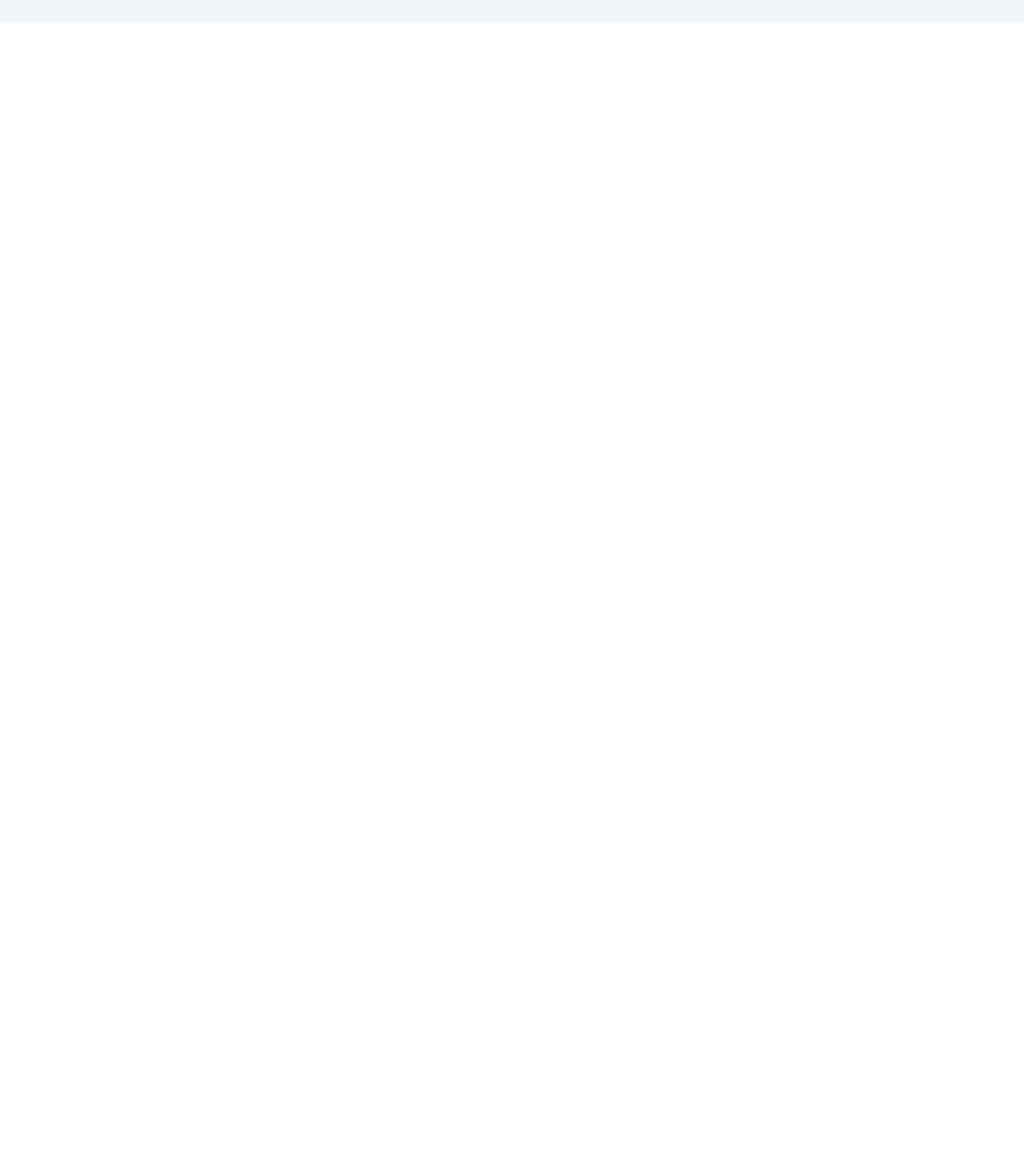
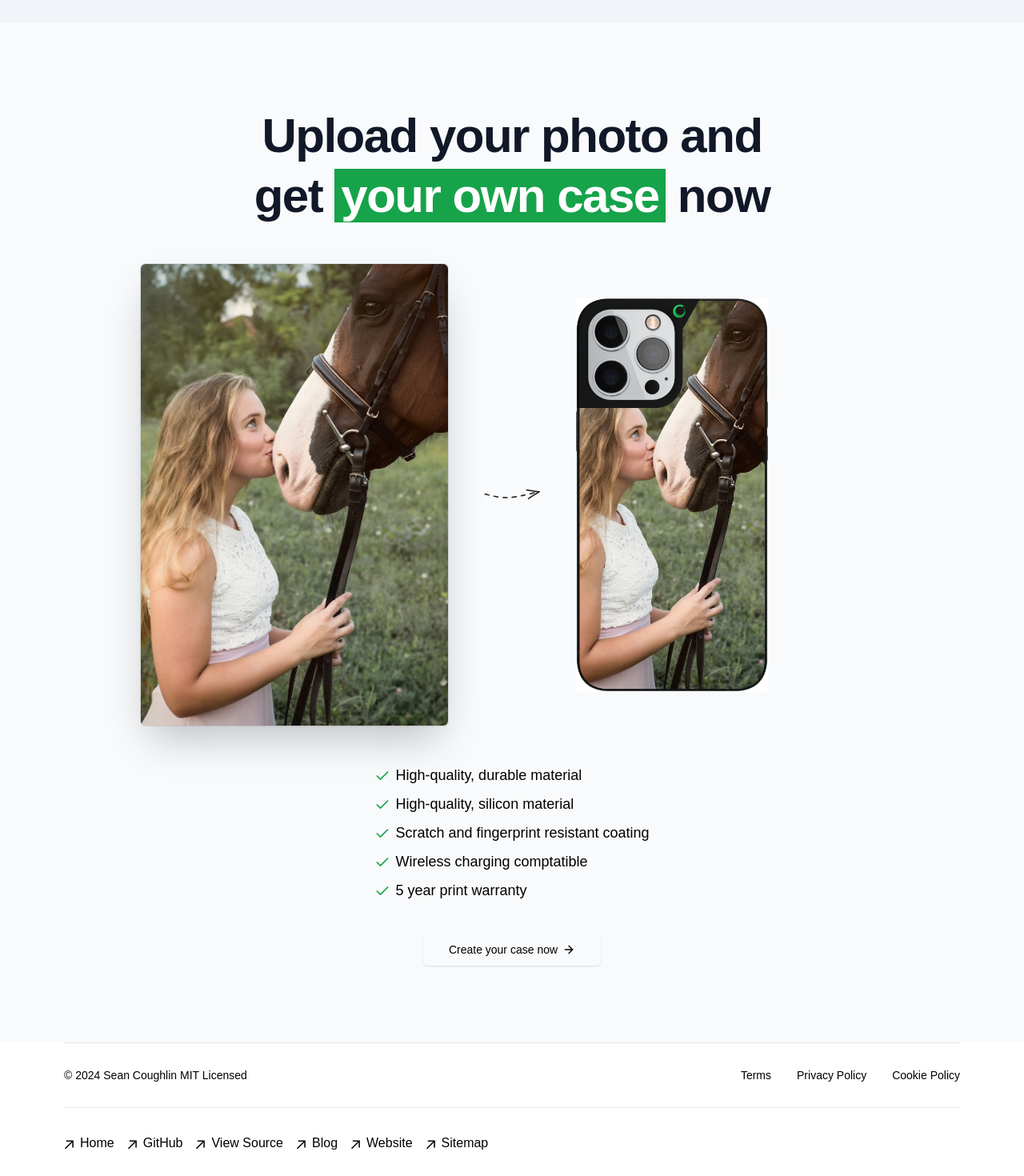
Before and after one commit to Scc33/portfolio, a Next.js app: page /ecommerce in a window 1280 px wide. Shown: the part 2820-4290 px from the top of the page at 80% size. Before the commit the page ends 2848 px from the top, so only its background shows below. Built offline with nearby package versions, Linux system fonts and the light colour scheme; no server answers; a web font is replaced by a local one.

Commit message:
Finish ecommerce landing page

```diff
--- a/app/components/Footer.tsx
+++ b/app/components/Footer.tsx
@@ -1,6 +1,9 @@
 import Link from "next/link";
 
 const navItems = {
+    "/": {
+        name: "Home"
+    },
     "https://github.com/Scc33": {
         name: "GitHub"
     },
--- /dev/null
+++ b/app/ecommerce/components/Footer.tsx
@@ -0,0 +1,31 @@
+import Link from "next/link";
+import MaxWidthWrapper from "./MaxWidthWrapper";
+import GlobalFooter from "../../components/Footer";
+
+const Footer = () => {
+    return (
+        <footer className="bg-white h-20 relative">
+            <MaxWidthWrapper>
+                <div className="border-t border-gray-200" />
+                <div className="h-full flex flex-col md:flex-row md:justify-between justify-center items-center">
+                    <div className="text-center md:text-left pb-2 md:pb-0">
+                        <p className="text-sm text-muted-foreground">
+                            &copy; {new Date().getFullYear()} Sean Coughlin MIT Licensed
+                        </p>
+                    </div>
+                    <div className="flex items-center justify-center">
+                        <div className="flex space-x-8">
+                            <Link href="#" className="text-sm text-muted-foreground hover:text-gray-600">Terms</Link>
+                            <Link href="#" className="text-sm text-muted-foreground hover:text-gray-600">Privacy Policy</Link>
+                            <Link href="#" className="text-sm text-muted-foreground hover:text-gray-600">Cookie Policy</Link>
+                        </div>
+                    </div>
+                </div>
+                <div className="border-b border-gray-200" />
+                <GlobalFooter />
+            </MaxWidthWrapper>
+        </footer>
+    );
+};
+
+export default Footer;
--- a/app/ecommerce/layout.tsx
+++ b/app/ecommerce/layout.tsx
@@ -1,5 +1,6 @@
 import { Recursive } from 'next/font/google'
 import Navbar from './components/Navbar'
+import Footer from './components/Footer'
 
 const recursive = Recursive({ subsets: ['latin'] })
 
@@ -12,6 +13,7 @@
       <div className={recursive.className}>
         <Navbar />
         {children}
+        <Footer />
       </div>
   )
 }
--- a/app/ecommerce/page.tsx
+++ b/app/ecommerce/page.tsx
@@ -1,9 +1,11 @@
 import Image from "next/image";
 import MaxWidthWrapper from "./components/MaxWidthWrapper";
-import { Check, Star } from "lucide-react";
+import { ArrowRight, Check, Star } from "lucide-react";
 import Phone from "./components/Phone";
 import { Icons } from "./components/Icons";
 import Reviews from "./components/Reviews";
+import Link from "next/link";
+import { buttonVariants } from "./components/button";
 
 export default function Page() {
     return (
@@ -254,9 +256,7 @@
                                 ))}
                             </div>
                             <div className="text-lg leading-8">
-                                <p>
-                                    &quot;The case rocks. Enough said.&quot;
-                                </p>
+                                <p>&quot;The case rocks. Enough said.&quot;</p>
                             </div>
                             <div className="flex gap-4 mt-2">
                                 <Image
@@ -280,9 +280,86 @@
                     </div>
                 </MaxWidthWrapper>
 
-                <div className='pt-16'>
+                <div className="pt-16">
                     <Reviews />
                 </div>
+            </section>
+            <section>
+                <MaxWidthWrapper className="py-24">
+                    <div className="mb-12 px-6 lg:px-8">
+                        <div className="mx-auto max-w-2xl sm:text-center">
+                            <h2 className="order-1 mt-2 tracking-tight text-center text-balance !leading-tight font-bold text-5xl md:text-6xl text-gray-900">
+                                Upload your photo and get{" "}
+                                <span className="relative px-2 bg-green-600 text-white">
+                                    your own case
+                                </span>{" "}
+                                now
+                            </h2>
+                        </div>
+                    </div>
+
+                    <div className="mx-auto max-w-6xl px-6 lg:px-8">
+                        <div className="relative flex flex-col items-center md:grid grid-cols-2 gap-40">
+                            <Image
+                                src="/ecommerce/arrow.png"
+                                className="absolute top-[25rem] md:top-1/2 -translate-y-1/2 z-10 left-1/2 -translate-x-1/2 rotate-90 md:rotate-0"
+                                alt="Arrow"
+                                width={80}
+                                height={80}
+                            />
+
+                            <div className="relative h-80 md:h-full w-full md:justify-self-end max-w-sm rounded-xl bg-gray-900/5 ring-inset ring-gray-900/10 lg:rounded-2xl">
+                                <Image
+                                    src="/ecommerce/horse.jpg"
+                                    className="rounded-md object-cover bg-white shadow-2xl ring-1 ring-gray-900/10 h-full w-full"
+                                    alt="Horse"
+                                    width={400}
+                                    height={400}
+                                />
+                            </div>
+
+                            <Phone
+                                className="w-60"
+                                imgSrc="/ecommerce/horse_phone.jpg"
+                            />
+                        </div>
+                    </div>
+                    <ul className="mx-auto mt-12 max-w-prose sm:text-lg space-y-2 w-fit">
+                        <li className="w-fit">
+                            <Check className="h-5 w-5 inline mr-1.5 text-green-600" />
+                            High-quality, durable material
+                        </li>
+                        <li className="w-fit">
+                            <Check className="h-5 w-5 inline mr-1.5 text-green-600" />
+                            High-quality, silicon material
+                        </li>
+                        <li className="w-fit">
+                            <Check className="h-5 w-5 inline mr-1.5 text-green-600" />
+                            Scratch and fingerprint resistant coating
+                        </li>
+                        <li className="w-fit">
+                            <Check className="h-5 w-5 inline mr-1.5 text-green-600" />
+                            Wireless charging comptatible
+                        </li>
+                        <li className="w-fit">
+                            <Check className="h-5 w-5 inline mr-1.5 text-green-600" />
+                            5 year print warranty
+                        </li>
+
+                        <div className="flex justify-center">
+                            <Link
+                                href="/ecommerce/configure/upload"
+                                className={buttonVariants({
+                                    size: "lg",
+                                    className: "mx-auto mt-8"
+                                })}
+                            >
+                                Create your case now{" "}
+                                <ArrowRight className="h-4 w-4 ml-1.5" />
+                            </Link>
+                        </div>
+                    </ul>
+                </MaxWidthWrapper>
             </section>
         </div>
     );
```
